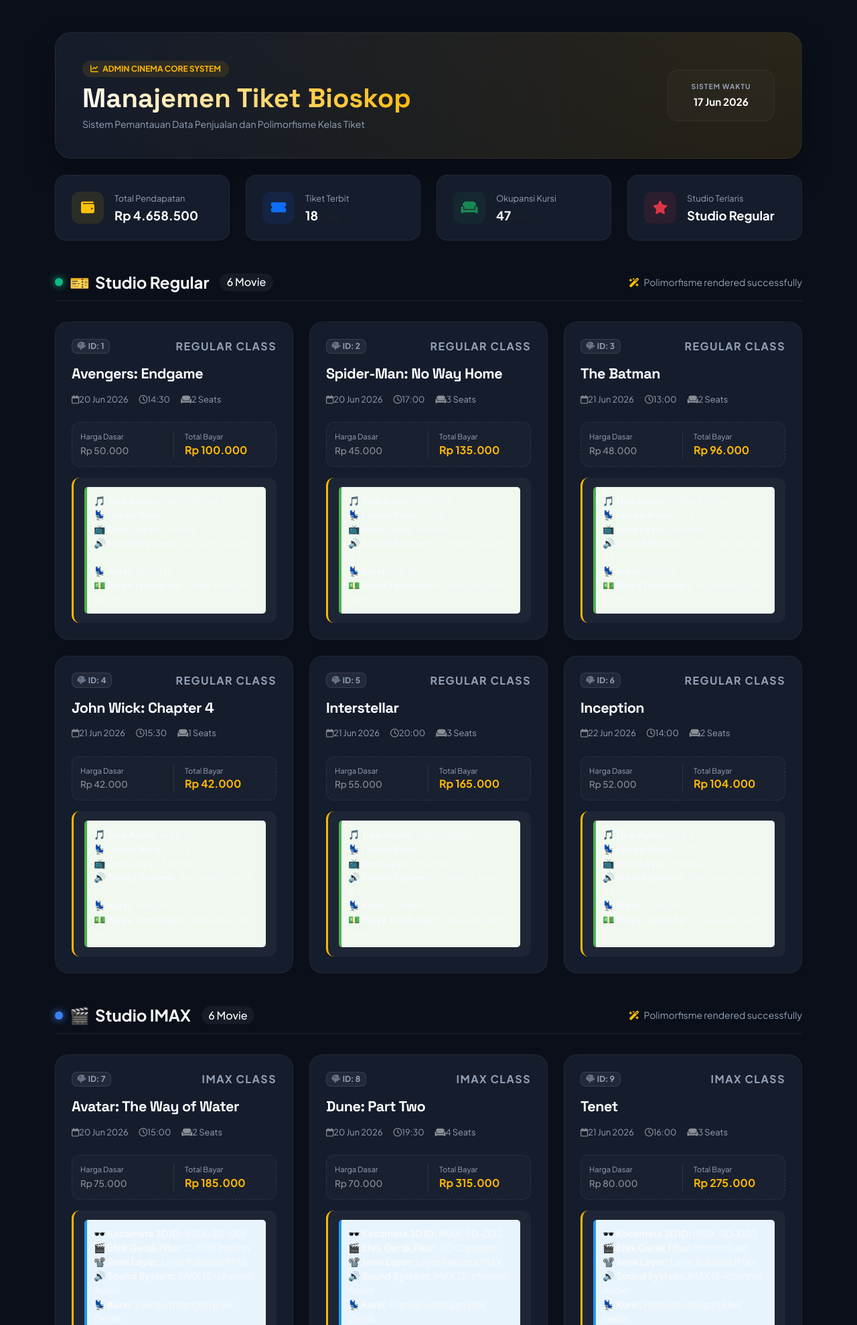
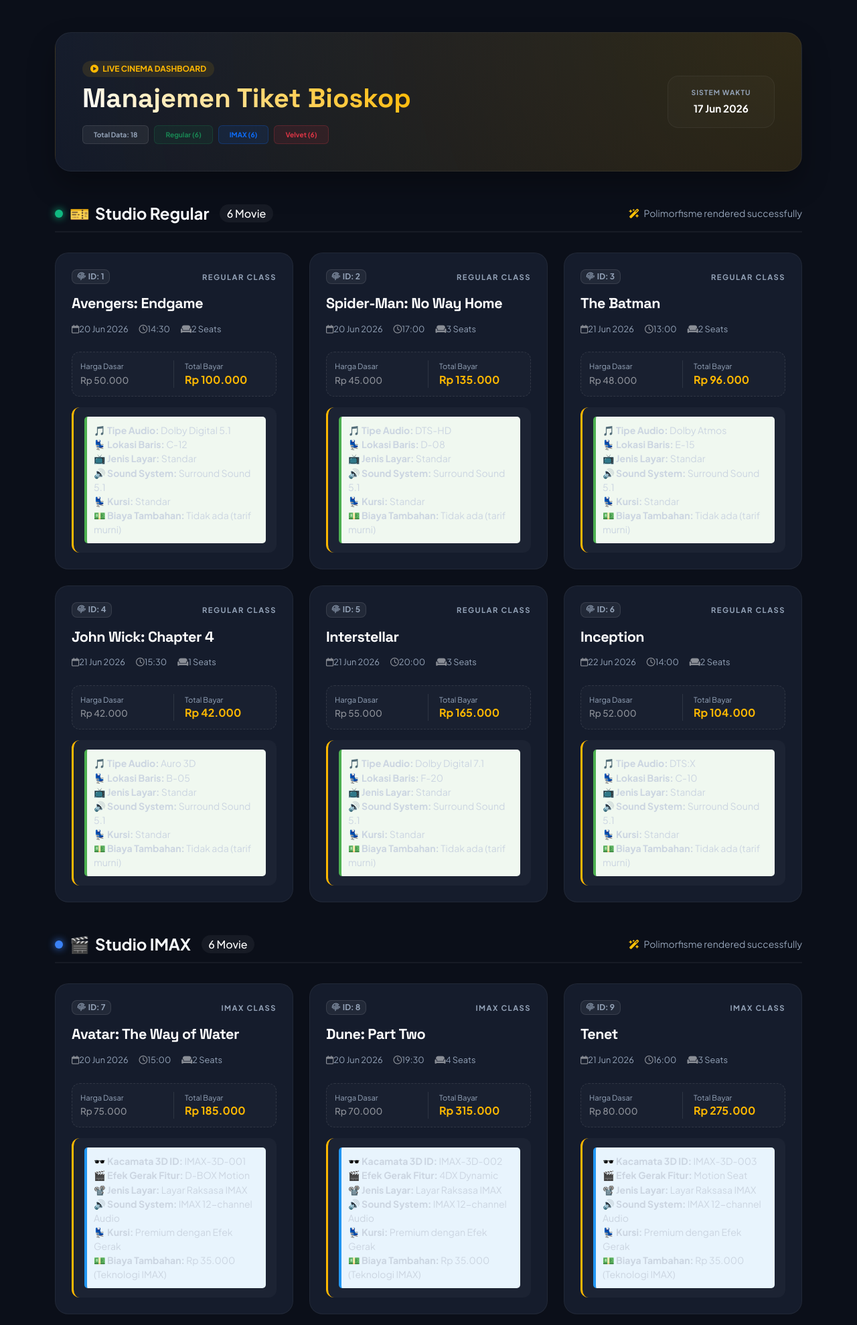
Before and after one commit to kristiana-gif/-Latihan_PBO_Kristana_Setyaningsih, a PHP site: page / in a window 1280 px wide. Shown: the top 1978 px of the page at 67% size. Run offline with PHP 8.4, Linux system fonts and the light colour scheme; data comes from the database, SQL or seed files in the repository.

Commit message:
[Tahap revisi] revisi tampilan indexnya ke-5x

```diff
--- a/index.php
+++ b/index.php
@@ -1,7 +1,7 @@
 <?php
 /**
  * FILE: index.php
- * FUNGSI: Halaman utama untuk menampilkan daftar tiket penonton beserta Dashboard Analytics
+ * FUNGSI: Halaman utama untuk menampilkan daftar tiket penonton
  * * TAHAP 6: Menampilkan data tiket yang dikelompokkan per jenis studio
  */
 
@@ -32,10 +32,6 @@ $tikets = [
     'IMAX' => [],
     'Velvet' => []
 ];
-
-// Variabel bantuan untuk Dashboard Statistik
-$totalPendapatan = 0;
-$totalKursiTerjual = 0;
 
 // Loop data dan buat objek sesuai jenis studio
 foreach ($dataTiket as $row) {
@@ -79,22 +75,6 @@ foreach ($dataTiket as $row) {
             $tikets['Velvet'][] = $tiket;
             break;
     }
-
-    // Hitung total pendapatan & kursi secara dinamis untuk dashboard
-    if (isset($tiket)) {
-        $totalPendapatan += $tiket->hitungTotalHarga();
-        $totalKursiTerjual += $row['jumlah_kursi'];
-    }
-}
-
-// Menentukan studio terfavorit berdasarkan jumlah tiket terjual
-$maxTiket = 0;
-$studioTerlaris = '-';
-foreach ($tikets as $namaStudio => $listTiket) {
-    if (count($listTiket) > $maxTiket) {
-        $maxTiket = count($listTiket);
-        $studioTerlaris = $namaStudio;
-    }
 }
 
 // Fungsi untuk mendapatkan warna badge
@@ -137,6 +117,7 @@ function getStudioIcon($studio)
         :root {
             --bg-main: #0b0f19;
             --bg-card: #151c2c;
+            --bg-input: #1e2640;
             --text-muted: #94a3b8;
             --accent-gold: #ffb800;
         }
@@ -148,9 +129,9 @@ function getStudioIcon($studio)
             overflow-x: hidden;
         }
 
-        /* Hero Header */
+        /* Glassmorphism Hero Header */
         .hero-section {
-            background: radial-gradient(circle at top right, rgba(255, 184, 0, 0.12), transparent),
+            background: radial-gradient(circle at top right, rgba(255, 184, 0, 0.15), transparent),
                         linear-gradient(135deg, #151c2c, #0b0f19);
             border: 1px solid rgba(255, 255, 255, 0.05);
             border-radius: 24px;
@@ -164,28 +145,6 @@ function getStudioIcon($studio)
             background: linear-gradient(45deg, #ffffff, #ffb800);
             -webkit-background-clip: text;
             -webkit-text-fill-color: transparent;
-        }
-
-        /* Dashboard Summary Widget Cards */
-        .widget-card {
-            background: var(--bg-card);
-            border: 1px solid rgba(255, 255, 255, 0.05);
-            border-radius: 16px;
-            padding: 24px;
-            transition: transform 0.3s ease;
-        }
-        .widget-card:hover {
-            transform: translateY(-3px);
-            border-color: rgba(255, 255, 255, 0.1);
-        }
-        .widget-icon-box {
-            width: 48px;
-            height: 48px;
-            border-radius: 12px;
-            display: flex;
-            align-items: center;
-            justify-content: center;
-            font-size: 1.25rem;
         }
 
         /* Studio Category Headers */
@@ -246,12 +205,14 @@ function getStudioIcon($studio)
             letter-spacing: -0.5px;
         }
 
+        /* Neon Badges */
         .badge-id {
             background: rgba(255, 255, 255, 0.06);
             color: var(--text-muted);
             border: 1px solid rgba(255, 255, 255, 0.1);
         }
 
+        /* Pricing Area styled like an admission ticket stub */
         .ticket-stub-price {
             background: rgba(255, 255, 255, 0.02);
             border: 1px dashed rgba(255, 255, 255, 0.1);
@@ -259,27 +220,22 @@ function getStudioIcon($studio)
             padding: 12px;
         }
 
-        /* PERBAIKAN CRITICAL: Memaksa teks apapun di dalam box fasilitas agar berwarna terang */
+        /* Polymorphic Facilities Section */
         .fasilitas-box {
-            background: rgba(255, 255, 255, 0.04);
+            background: rgba(255, 255, 255, 0.03);
             padding: 14px 16px;
             border-radius: 12px;
             font-size: 0.88rem;
-            color: #f8fafc !important; /* Memaksa warna teks utama putih terang */
+            color: #cbd5e1;
             border-left: 3px solid var(--accent-gold);
-            line-height: 1.5;
-        }
-
-        /* Memaksa elemen turunan teks di dalam box fasilitas tetap putih dan jelas */
-        .fasilitas-box, .fasilitas-box *, .fasilitas-box p, .fasilitas-box span, .fasilitas-box div {
-            color: #f8fafc !important;
         }
 
         .fasilitas-box i {
-            color: var(--accent-gold) !important; /* Ikon fasilitas tetap berwarna emas agar aesthetic */
+            color: var(--accent-gold);
             margin-right: 8px;
         }
 
+        /* Futuristic Footer */
         .footer-custom {
             margin-top: 80px;
             padding: 40px;
@@ -296,18 +252,23 @@ function getStudioIcon($studio)
 <body>
 
     <div class="container py-5">
-        <div class="row mb-4">
+        <div class="row mb-5">
             <div class="col-12">
                 <div class="hero-section text-white">
                     <div class="d-flex justify-content-between align-items-center flex-wrap gap-4">
                         <div>
                             <span class="badge mb-2 text-uppercase tracking-wider" style="background: rgba(255,184,0,0.1); color: var(--accent-gold); font-size: 0.75rem; font-weight:700; padding: 6px 12px; border-radius: 20px;">
-                                <i class="fas fa-chart-line me-1"></i> Admin Cinema Core System
+                                <i class="fas fa-circle-play me-1"></i> Live Cinema Dashboard
                             </span>
-                            <h1 class="display-6 main-title mb-1">
+                            <h1 class="display-6 main-title mb-2">
                                 Manajemen Tiket Bioskop
                             </h1>
-                            <p class="text-muted-custom mb-0 small">Sistem Pemantauan Data Penjualan dan Polimorfisme Kelas Tiket</p>
+                            <div class="d-flex flex-wrap gap-2 mt-3" style="font-size: 0.85rem;">
+                                <span class="badge badge-id py-2 px-3">Total Data: <strong><?= count($dataTiket) ?></strong></span>
+                                <span class="badge bg-success bg-opacity-10 text-success border border-success border-opacity-25 py-2 px-3">Regular (<?= count($tikets['Regular']) ?>)</span>
+                                <span class="badge bg-primary bg-opacity-10 text-primary border border-primary border-opacity-25 py-2 px-3">IMAX (<?= count($tikets['IMAX']) ?>)</span>
+                                <span class="badge bg-danger bg-opacity-10 text-danger border border-danger border-opacity-25 py-2 px-3">Velvet (<?= count($tikets['Velvet']) ?>)</span>
+                            </div>
                         </div>
                         <div>
                             <div class="p-3 text-center rounded-4 border" style="background: rgba(255,255,255,0.02); border-color: rgba(255,255,255,0.05) !important; min-width: 160px;">
@@ -317,53 +278,6 @@ function getStudioIcon($studio)
                                 </span>
                             </div>
                         </div>
-                    </div>
-                </div>
-            </div>
-        </div>
-
-        <div class="row g-4 mb-5">
-            <div class="col-6 col-lg-3">
-                <div class="widget-card d-flex align-items-center gap-3">
-                    <div class="widget-icon-box bg-warning bg-opacity-10 text-warning">
-                        <i class="fas fa-wallet"></i>
-                    </div>
-                    <div>
-                        <small class="text-muted-custom d-block mb-1" style="font-size: 0.8rem;">Total Pendapatan</small>
-                        <h5 class="fw-bold mb-0 text-white" style="font-size: 1.15rem;"><?= formatRupiah($totalPendapatan) ?></h5>
-                    </div>
-                </div>
-            </div>
-            <div class="col-6 col-lg-3">
-                <div class="widget-card d-flex align-items-center gap-3">
-                    <div class="widget-icon-box bg-primary bg-opacity-10 text-primary">
-                        <i class="fas fa-ticket-alt"></i>
-                    </div>
-                    <div>
-                        <small class="text-muted-custom d-block mb-1" style="font-size: 0.8rem;">Tiket Terbit</small>
-                        <h5 class="fw-bold mb-0 text-white" style="font-size: 1.15rem;"><?= count($dataTiket) ?> <span class="text-muted fw-normal" style="font-size: 0.8rem;">Data</span></h5>
-                    </div>
-                </div>
-            </div>
-            <div class="col-6 col-lg-3">
-                <div class="widget-card d-flex align-items-center gap-3">
-                    <div class="widget-icon-box bg-success bg-opacity-10 text-success">
-                        <i class="fas fa-couch"></i>
-                    </div>
-                    <div>
-                        <small class="text-muted-custom d-block mb-1" style="font-size: 0.8rem;">Okupansi Kursi</small>
-                        <h5 class="fw-bold mb-0 text-white" style="font-size: 1.15rem;"><?= $totalKursiTerjual ?> <span class="text-muted fw-normal" style="font-size: 0.8rem;">Kursi</span></h5>
-                    </div>
-                </div>
-            </div>
-            <div class="col-6 col-lg-3">
-                <div class="widget-card d-flex align-items-center gap-3">
-                    <div class="widget-icon-box bg-danger bg-opacity-10 text-danger">
-                        <i class="fas fa-star"></i>
-                    </div>
-                    <div>
-                        <small class="text-muted-custom d-block mb-1" style="font-size: 0.8rem;">Studio Terlaris</small>
-                        <h5 class="fw-bold mb-0 text-white" style="font-size: 1.15rem;">Studio <?= $studioTerlaris ?></h5>
                     </div>
                 </div>
             </div>
@@ -396,7 +310,7 @@ function getStudioIcon($studio)
                                                 <span class="badge badge-id px-2.5 py-1.5 rounded-3" style="font-size: 0.75rem;">
                                                     <i class="fas fa-fingerprint me-1"></i>ID: <?= $tiket->getIdTiket() ?>
                                                 </span>
-                                                <span class="text-uppercase fw-bold text-muted-custom" style="font-size: 0.7 centrifugalrem; letter-spacing: 1.5px;">
+                                                <span class="text-uppercase fw-bold text-muted-custom" style="font-size: 0.7rem; letter-spacing: 1.5px;">
                                                     <?= $studio ?> Class
                                                 </span>
                                             </div>
@@ -464,7 +378,7 @@ function getStudioIcon($studio)
                     </small>
                 </div>
             </div>
-            <hr class="my-4" style="border-color: rgba(255,255,255,0.05) !important;">
+            <hr class="my-4 rgba(255,255,255,0.05)" style="border-color: rgba(255,255,255,0.05) !important;">
             <div class="text-center">
                 <small class="text-muted-custom" style="font-size: 0.8rem;">
                     <i class="fas fa-graduation-cap me-1"></i>
```
